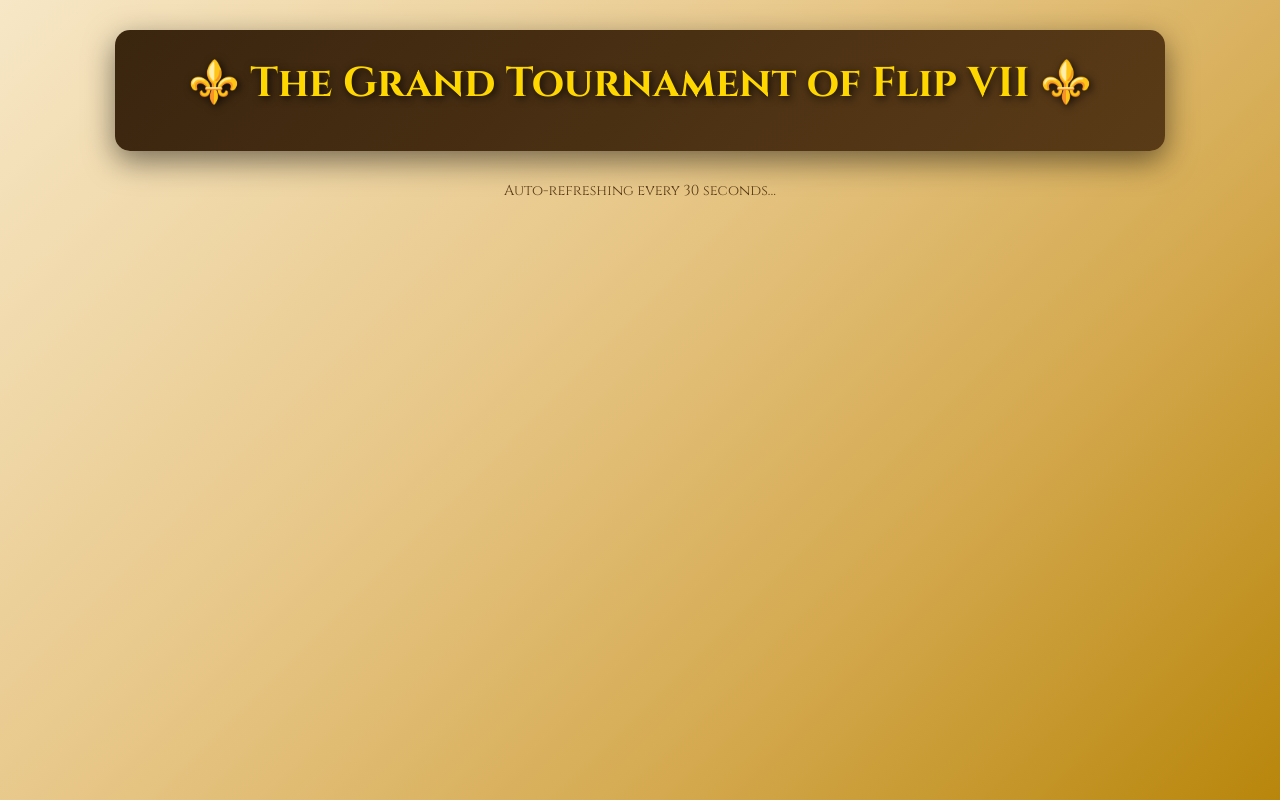
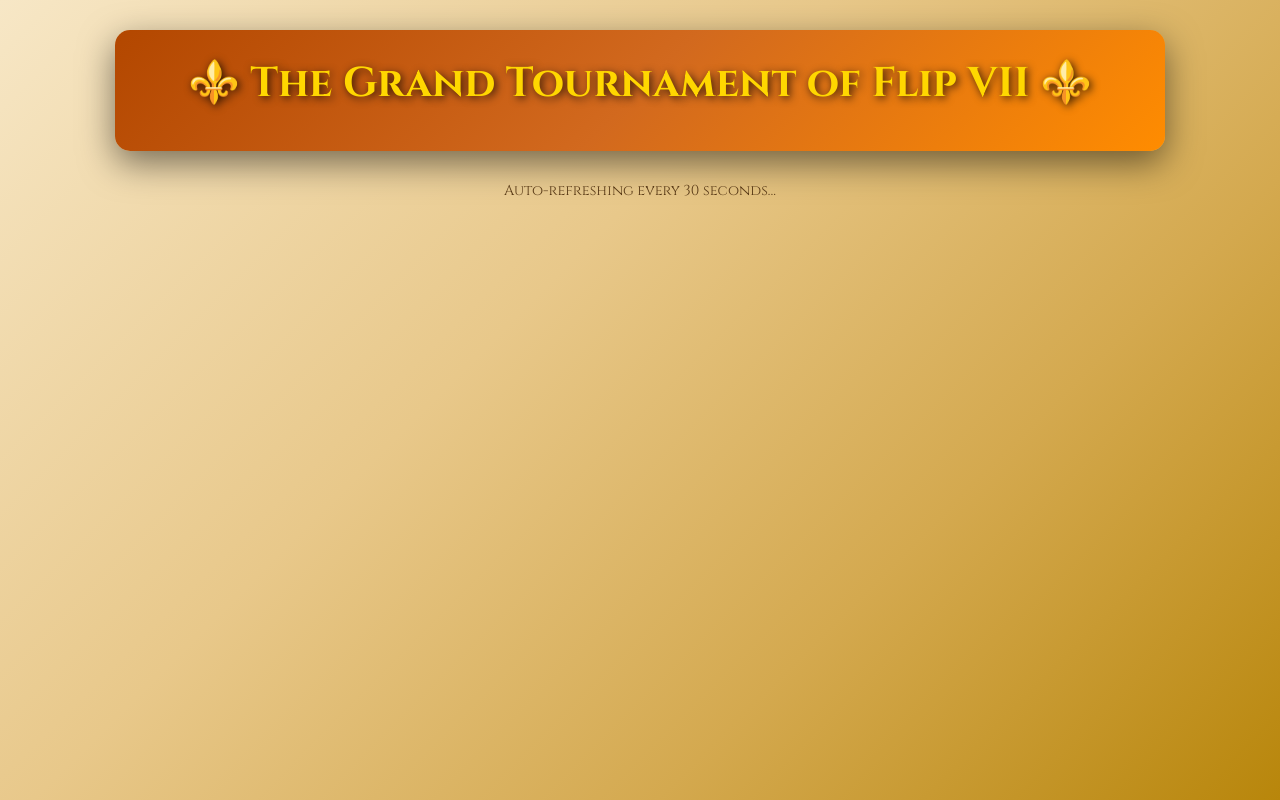
Before and after one commit to anubhavmehta-ui/flip7, a plain HTML site: page index.html in a window 1280 px wide. Drawn offline with Linux system fonts and the light colour scheme; no server answers.

Commit message:
Update index.html

```diff
--- a/index.html
+++ b/index.html
@@ -26,13 +26,18 @@ body {
 
 /* Header plaque */
 .header {
-    background: linear-gradient(135deg, #3a250f, #5a3b17);
+    background: linear-gradient(
+        135deg,
+        #b34700,
+        #d2691e,
+        #ff8c00
+    );
     padding: 25px;
     margin: 30px auto;
     width: 90%;
     max-width: 1000px;
     border-radius: 15px;
-    box-shadow: 0 10px 30px rgba(0,0,0,0.5);
+    box-shadow: 0 12px 35px rgba(0,0,0,0.5);
 }
 
 .header h1 {
```
